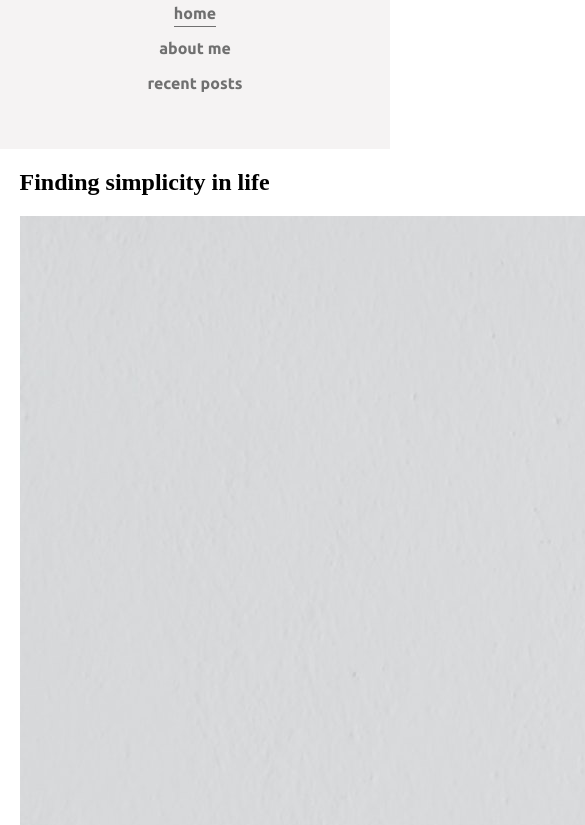
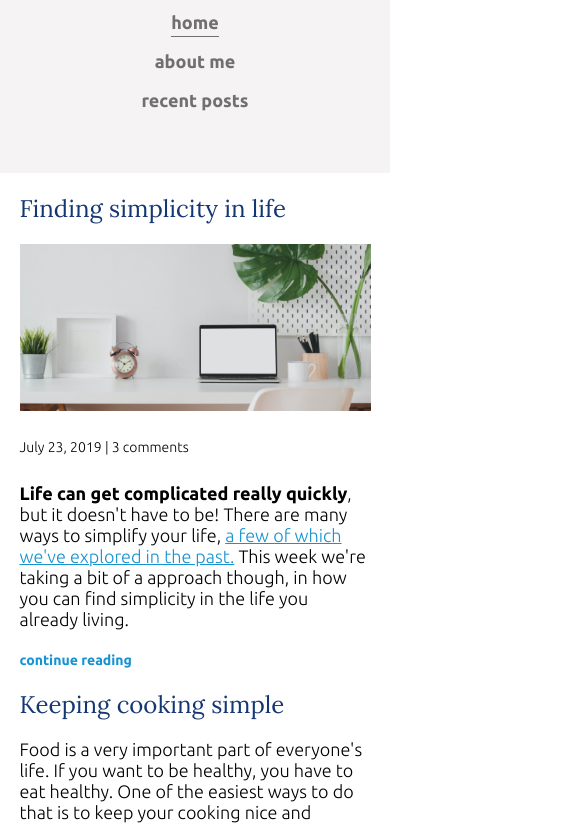
Before and after one commit to Zabdiel-Rosas/responsive_design, a plain HTML site: page index.html in a window 390 px wide. Shown: the part 106-931 px from the top of the page, 585 px wide, since content can reach past the window. Drawn offline with Linux system fonts and the light colour scheme.

Commit message:
the design has changed to mobile first approach

```diff
--- a/css/styles.css
+++ b/css/styles.css
@@ -1,23 +1,74 @@
 body {
   margin: 0;
+  font-family: "Ubuntu", sans-serif;
+  font-size: 1.125rem;
+  font-weight: 300;
+}
+
+img {
+  max-width: 100%;
+  display: block;
 }
 
 /* Typography */
 
+h1,
+h2,
+h3 {
+  font-family: "Lora", serif;
+  font-weight: 400;
+  color: #143774;
+}
+
 h1 {
-    font-family: 'Lora', serif;
-    font-weight: 400;
   font-size: 2rem;
-    color: #143774;
   margin: 0;
 }
 
+a {
+  color: #1792d2;
+}
+
+a:hover,
+a:focus {
+  color: #143774;
+}
+
+strong {
+  font-weight: 700;
+}
+
+/* h1 subtitle */
 .subtitle {
   font-weight: 700;
-    font-family: 'Ubuntu', sans-serif;
-    font-size: .75rem;
+  font-size: 0.75rem;
   color: #1792d2;
   margin: 0;
+}
+
+.article-title {
+  font-size: 1.5rem;
+}
+
+.article-read-more,
+.article-info {
+  font-size: 0.875rem;
+}
+
+.article-read-more {
+  color: #1792d2;
+  text-decoration: none;
+  font-weight: 700;
+}
+
+.article-read-more:hover,
+.article-read-more:focus {
+  color: #143774;
+  text-decoration: underline;
+}
+
+.article-info {
+    margin: 2em 0;
 }
 
 /* Layout */
@@ -28,14 +79,30 @@ h1 {
   margin: 0 auto;
 }
 
-.container-nav {
+.container-flex {
     display: flex;
+    flex-direction: column;
     justify-content: space-between;
 }
 
 header {
   background: #f5f3f3;
   padding: 2em 0;
+  text-align: center;
+}
+
+@media (min-width: 675px) {
+    .container-flex {
+        flex-direction: row;
+    }
+
+    main {
+        width: 75%;
+    }
+
+    aside {
+        width: 20%;
+    }
 }
 
 /* Navigation */
@@ -45,21 +112,15 @@ nav ul {
   padding: 0;
   display: flex;
   justify-content: center;
-
 }
 
 nav li {
   margin-left: 2em;
 }
 
-@media (max-width: 675px) {
-    .container-nav,
+@media(max-width: 675px) {
     nav ul {
         flex-direction: column;
-    }
-
-    header {
-        text-align: center;
     }
 
     nav li {
@@ -72,7 +133,7 @@ nav a {
   font-family: Ubuntu;
   font-weight: 700;
   color: #707070;
-    padding: .25em 0;
+  padding: 0.25em 0;
 }
 
 nav a:hover,
--- a/index.html
+++ b/index.html
@@ -5,14 +5,14 @@
     <meta name="viewport" content="width=device-width, initial-scale=1.0" />
     <link
       rel="stylesheet"
-      href="https://fonts.googleapis.com/css?family=Lora|Ubuntu:400,700&display=swap"
+      href="https://fonts.googleapis.com/css?family=Lora|Ubuntu:300,400,700&display=swap"
     />
     <link rel="stylesheet" href="./css/styles.css" />
     <title>Minimalist Blog</title>
   </head>
   <body>
     <header>
-      <div class="container container-nav">
+      <div class="container container-flex">
         <div class="site-title">
           <h1>Living the simple life</h1>
           <p class="subtitle">A blog exploring minimalism in life</p>
@@ -28,14 +28,14 @@
       </div>
     </header>
 
-    <div class="container">
-      <main role="main">
+    <div class="container container-flex">
+      <main>
 
         <article class="article-featured">
           <h2 class="article-title">Finding simplicity in life</h2>
           <img src="./images/desktop.jpg" alt="minimalism desktop" class="article-image" />
           <p class="article-info">July 23, 2019 | 3 comments</p>
-          <p class="article-body">Life can get complicated really quickly, but it doesn't have to be! There are many ways to simplify your life, a few of which we've explored in the past. This week we're taking a bit of a approach though, in how you can find simplicity in the life you already living.</p>
+          <p class="article-body"><strong>Life can get complicated really quickly</strong>, but it doesn't have to be! There are many ways to simplify your life, <a href="#">a few of which we've explored in the past.</a> This week we're taking a bit of a approach though, in how you can find simplicity in the life you already living.</p>
           <a href="#" class="article-read-more">continue reading</a>
         </article>
 
```
Lines whose indentation alone changed are shown as unchanged.
